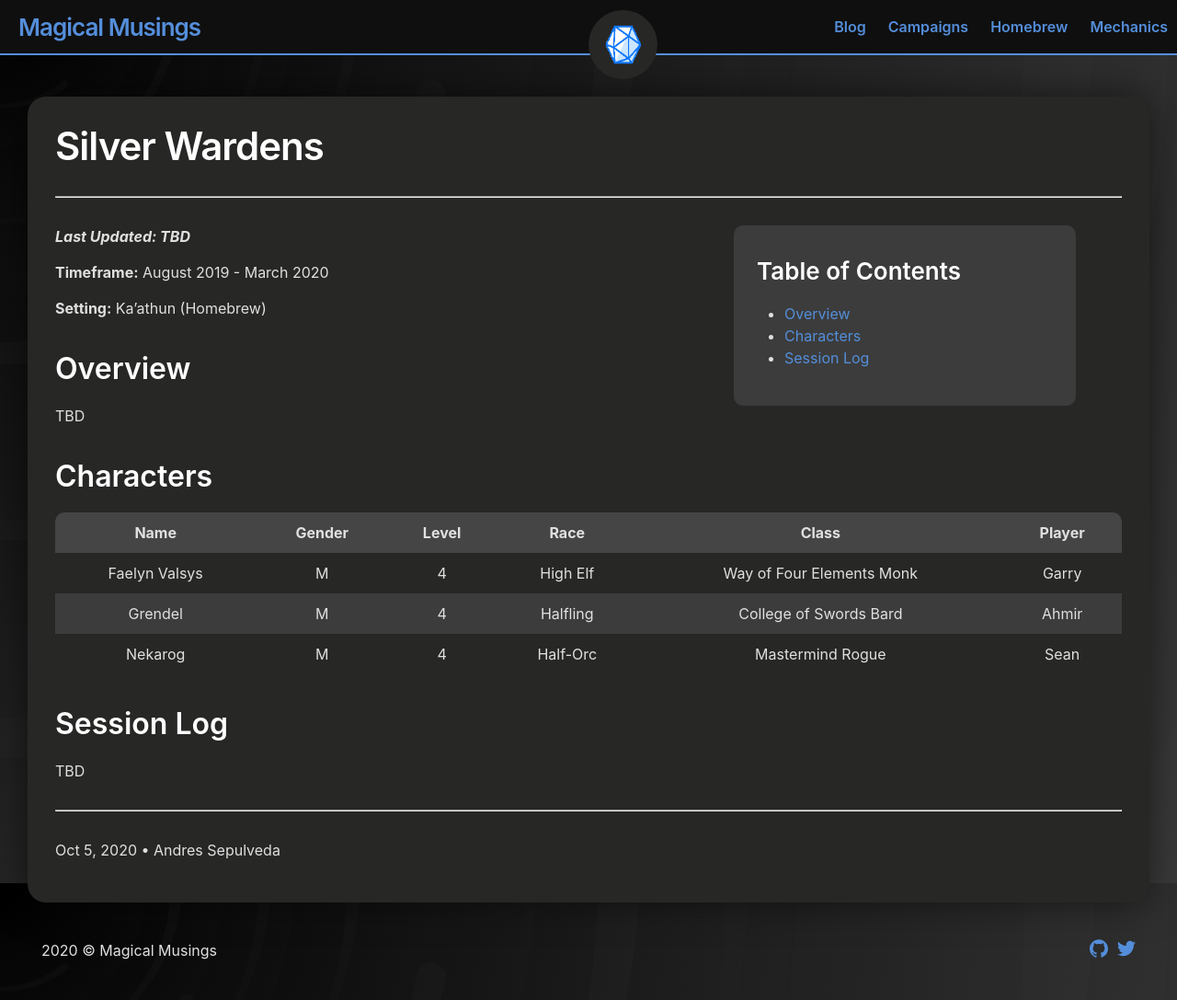
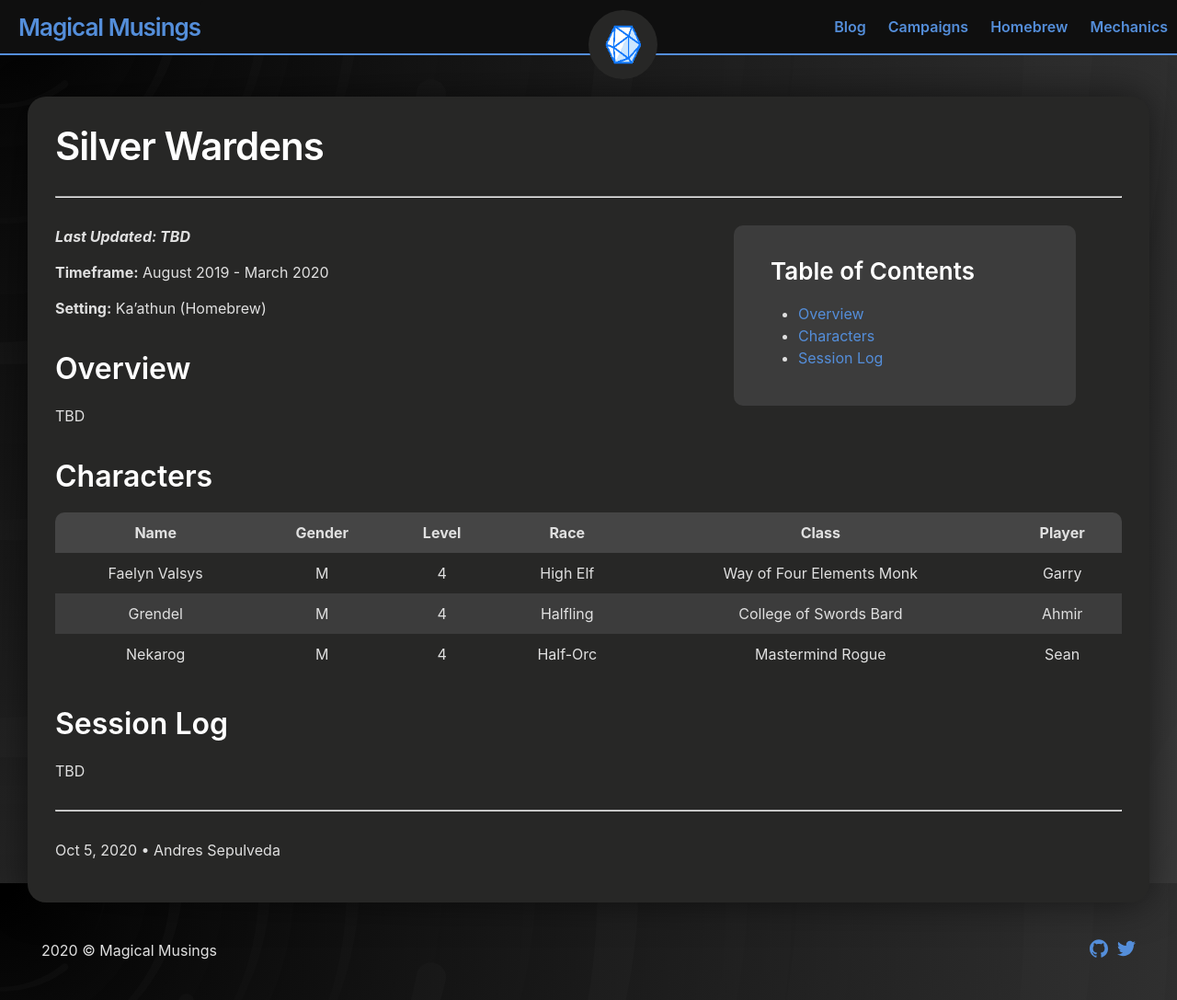
Before and after one commit to andersthemagi/magicalmusings.github.io, a Jekyll site: the page built from _posts/campaigns/2020-10-05-campaign-silver-wardens.md, in a window 1280 px wide and 1087 px high. Shown: the whole window at 92% size. Built offline with Jekyll 4.4.1, drawn with Linux system fonts in a browser that asks for light colours.

Commit message:
Update _base.scss

```diff
--- a/_sass/_base.scss
+++ b/_sass/_base.scss
@@ -177,8 +177,8 @@ blockquote {
   margin-left: 50px;
   margin-right: 50px;
   padding-bottom: 25px;
-  padding-left: 25px;
-  padding-right: 125px;
+  padding-left: 40px;
+  padding-right: 110px;
 }
 
 table {
```
